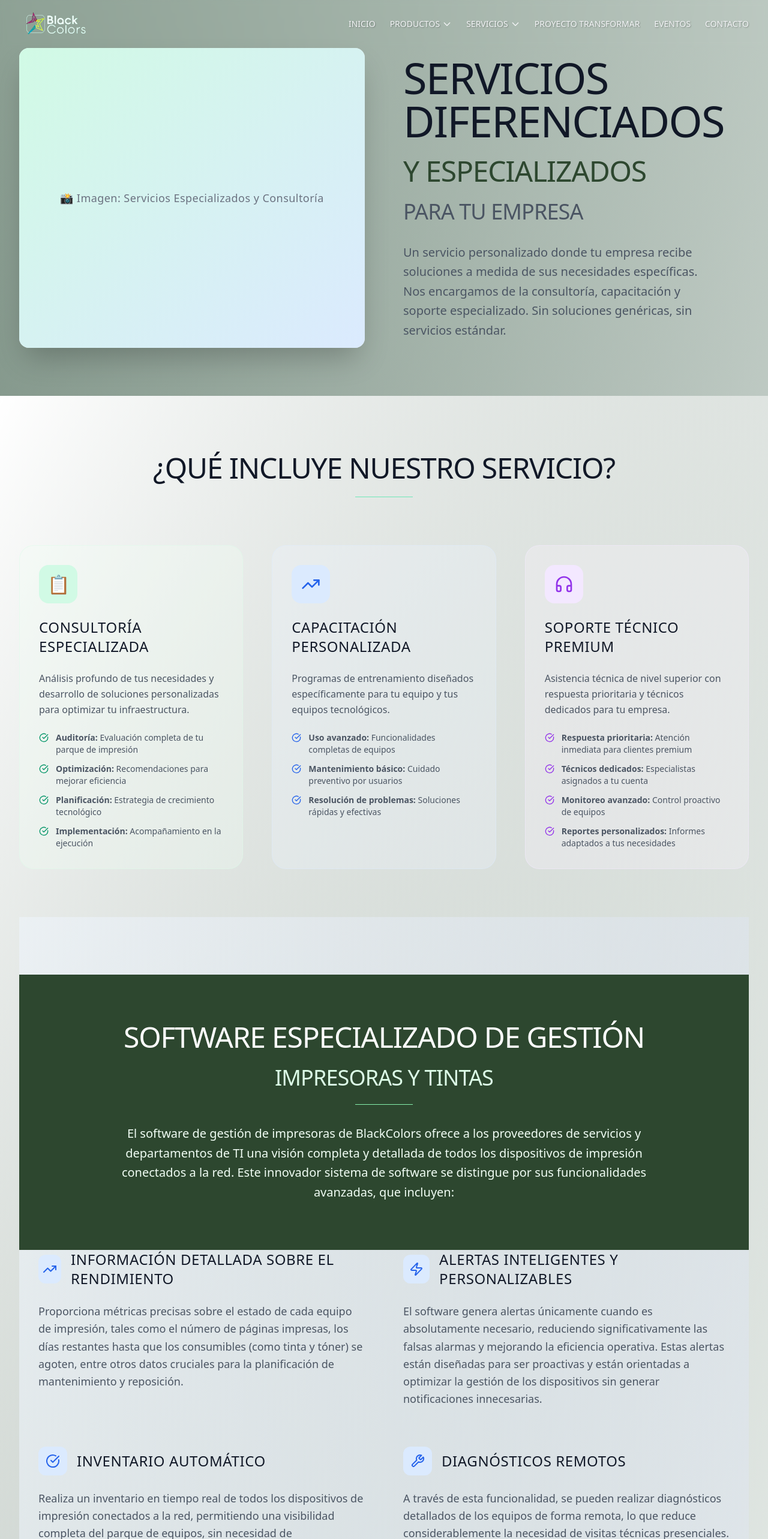
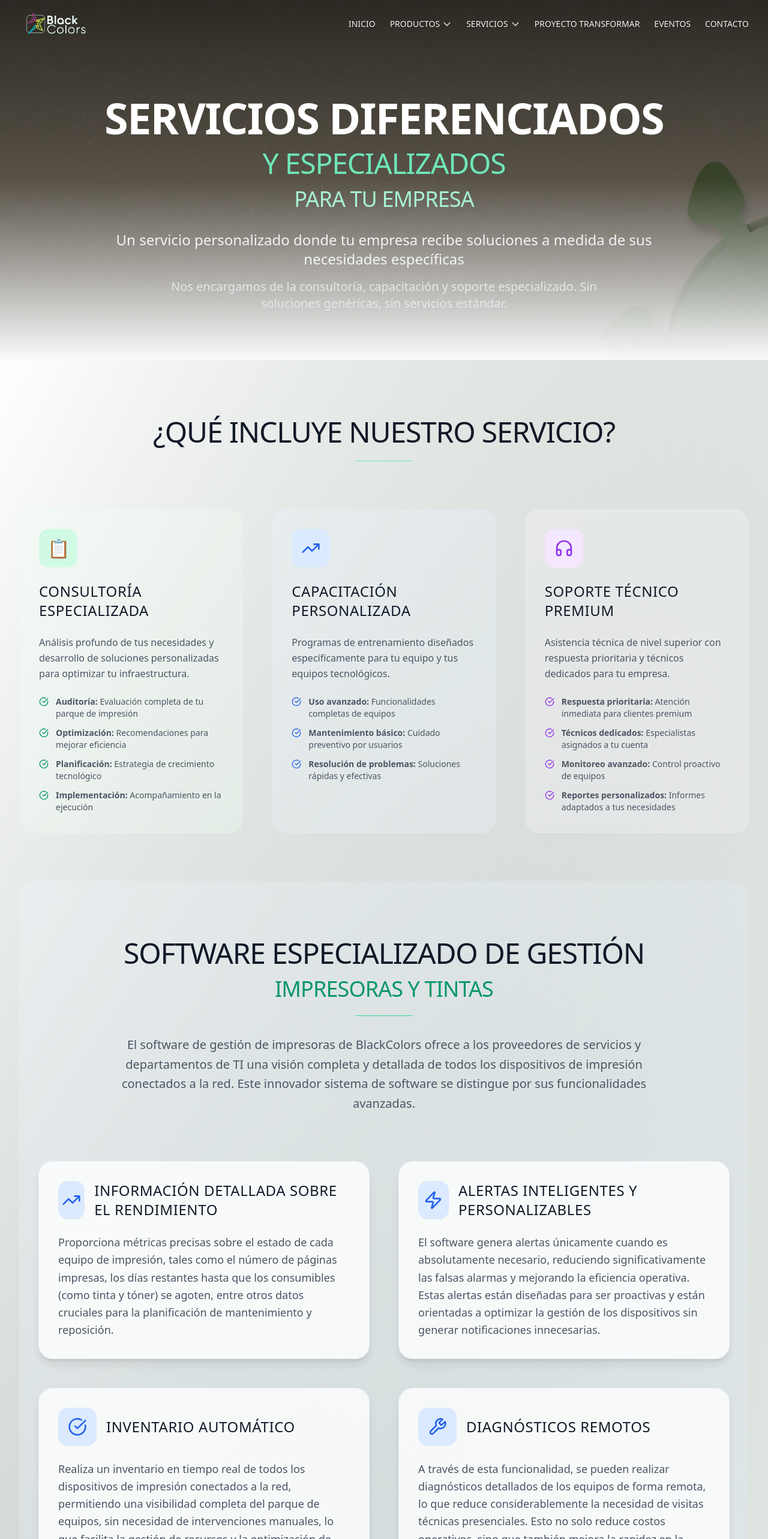
Before and after one commit to francobg7/black-colors-eco-print, a React (Vite) app: page /servicios/diferenciados in a window 1280 px wide. Shown: the top 2566 px of the page at 60% size. Built offline with nearby package versions, Linux system fonts and the light colour scheme.

Commit message:
hero modified

```diff
--- a/src/pages/servicios/diferenciados/index.tsx
+++ b/src/pages/servicios/diferenciados/index.tsx
@@ -5,38 +5,40 @@ import Footer from '@/components/Footer';
 const ServiciosDiferenciados = () => {
   return (
     <div className="min-h-screen bg-gradient-to-br from-green-50/30 to-white">
-      {/* Hero Section - Primera imagen + introducción */}
-      <section className="w-full bg-gradient-to-br from-green-50/40 to-emerald-50/20">
-        <div className="container mx-auto px-8 py-20">
-          <div className="grid grid-cols-1 lg:grid-cols-2 gap-16 items-center">
-            {/* Primera imagen - 50% ancho */}
+      {/* Hero Section with integrated information */}
       <div className="relative">
-              <div className="w-full h-[500px] bg-gradient-to-br from-gray-200 to-gray-300 rounded-2xl overflow-hidden shadow-2xl">
-                <div className="w-full h-full bg-gradient-to-br from-emerald-100 to-blue-100 flex items-center justify-center">
-                  <span className="text-gray-500 text-lg font-light tracking-wide">
-                    📸 Imagen: Servicios Especializados y Consultoría
-                  </span>
-                </div>
-              </div>
-            </div>
+        {/* Hero Background */}
+        <div className="relative h-[600px] overflow-hidden">
+          <img
+            src="/images/background-2.jpg"
+            alt="Servicios Diferenciados Hero"
+            className="w-full h-full object-cover"
+          />
+          {/* Gradient overlay for better text readability */}
+          <div className="absolute inset-0 bg-gradient-to-b from-black/80 via-black/60 to-gray-50" />
 
-            {/* Introducción del servicio */}
-            <div className="space-y-8">
-              <div className="space-y-6">
-                <h1 className="text-6xl lg:text-7xl font-light text-gray-900 leading-tight tracking-tight">
+          {/* Hero Content */}
+          <div className="absolute inset-0 flex flex-col items-center justify-center text-white px-8 pt-20">
+            <div className="max-w-5xl mx-auto text-center space-y-8">
+              {/* Main Title */}
+              <div className="space-y-4 animate-fade-in">
+                <h1 className="text-5xl lg:text-7xl font-bold mb-4 leading-tight tracking-tight animate-fade-in-up">
                   SERVICIOS DIFERENCIADOS
                 </h1>
-                <h2 className="text-4xl lg:text-5xl font-light text-[#2d472f] leading-tight tracking-tight">
+                <h2 className="text-3xl lg:text-5xl font-light text-emerald-300 leading-tight tracking-tight animate-fade-in-up animation-delay-200">
                   Y ESPECIALIZADOS
                 </h2>
-                <h3 className="text-3xl lg:text-4xl font-light text-gray-600 leading-tight tracking-tight">
+                <h3 className="text-2xl lg:text-4xl font-light text-emerald-200 leading-tight tracking-tight animate-fade-in-up animation-delay-300">
                   PARA TU EMPRESA
                 </h3>
               </div>
 
-              <div className="max-w-lg">
-                <p className="text-xl text-gray-600 leading-relaxed font-light">
-                  Un servicio personalizado donde tu empresa recibe soluciones a medida de sus necesidades específicas.
+              {/* Description */}
+              <div className="max-w-4xl mx-auto space-y-4 animate-fade-in animation-delay-400">
+                <p className="text-xl lg:text-2xl text-gray-100 leading-relaxed font-light animate-fade-in-up animation-delay-500">
+                  Un servicio personalizado donde tu empresa recibe soluciones a medida de sus necesidades específicas
+                </p>
+                <p className="text-lg lg:text-xl text-gray-200 leading-relaxed font-light max-w-3xl mx-auto animate-fade-in-up animation-delay-600">
                   Nos encargamos de la consultoría, capacitación y soporte especializado.
                   Sin soluciones genéricas, sin servicios estándar.
                 </p>
@@ -44,7 +46,7 @@ const ServiciosDiferenciados = () => {
             </div>
           </div>
         </div>
-      </section>
+      </div>
 
       {/* Información técnica del servicio - Pantalla completa */}
       <section className="w-full bg-gradient-to-br from-white to-green-50/20 py-24">
@@ -150,33 +152,29 @@ const ServiciosDiferenciados = () => {
           </div>
 
           {/* Software Especializado de Gestión de Impresoras */}
-          <div className="w-full bg-gradient-to-r from-blue-50/50 to-indigo-100/30 py-24">
-            {/* Hero Section con información de fondo - Ancho completo */}
-            <section className="w-full bg-[#2d472f] py-20">
+          <section className="w-full bg-gradient-to-br from-blue-50/30 to-indigo-100/20 py-24 rounded-3xl">
             <div className="container mx-auto px-8">
-                {/* Contenido principal sobre el background */}
-                <div className="text-center">
-                  <h3 className="text-5xl font-light text-white mb-6 tracking-tight">
+              {/* Header de la sección */}
+              <div className="text-center mb-20">
+                <h3 className="text-5xl font-light text-gray-900 mb-4 tracking-tight">
                   SOFTWARE ESPECIALIZADO DE GESTIÓN
                 </h3>
-                  <h4 className="text-4xl font-light text-green-100 mb-6 tracking-tight">
+                <h4 className="text-4xl font-light text-emerald-600 mb-6 tracking-tight">
                   IMPRESORAS Y TINTAS
                 </h4>
-                  <div className="w-24 h-px bg-green-300 mx-auto mb-8"></div>
-                  <p className="text-xl text-green-50 leading-relaxed font-light max-w-4xl mx-auto">
-                    El software de gestión de impresoras de BlackColors ofrece a los proveedores de servicios y departamentos de TI una visión completa y detallada de todos los dispositivos de impresión conectados a la red. Este innovador sistema de software se distingue por sus funcionalidades avanzadas, que incluyen:
+                <div className="w-24 h-px bg-emerald-400 mx-auto mb-8"></div>
+                <p className="text-xl text-gray-600 leading-relaxed font-light max-w-4xl mx-auto">
+                  El software de gestión de impresoras de BlackColors ofrece a los proveedores de servicios y departamentos de TI una visión completa y detallada de todos los dispositivos de impresión conectados a la red. Este innovador sistema de software se distingue por sus funcionalidades avanzadas.
                 </p>
               </div>
-              </div>
-            </section>
 
-            <div className="container mx-auto px-8">
-              <div className="grid grid-cols-1 lg:grid-cols-2 gap-16 mb-20">
+              {/* Grid de funcionalidades principales */}
+              <div className="grid grid-cols-1 lg:grid-cols-2 gap-12 mb-20">
                 {/* Información detallada sobre el rendimiento */}
-                <div className="space-y-6">
+                <div className="bg-white/80 rounded-3xl p-8 border border-blue-100/50 shadow-lg hover:shadow-xl transition-all duration-300">
                   <div className="flex items-center space-x-4 mb-6">
-                    <div className="w-12 h-12 bg-blue-100 rounded-xl flex items-center justify-center">
-                      <TrendingUp className="w-6 h-6 text-blue-600" />
+                    <div className="w-16 h-16 bg-blue-100 rounded-2xl flex items-center justify-center">
+                      <TrendingUp className="w-8 h-8 text-blue-600" />
                     </div>
                     <h4 className="text-2xl font-medium text-gray-900 tracking-wide">
                       INFORMACIÓN DETALLADA SOBRE EL RENDIMIENTO
@@ -188,10 +186,10 @@ const ServiciosDiferenciados = () => {
                 </div>
 
                 {/* Alertas inteligentes y personalizables */}
-                <div className="space-y-6">
+                <div className="bg-white/80 rounded-3xl p-8 border border-blue-100/50 shadow-lg hover:shadow-xl transition-all duration-300">
                   <div className="flex items-center space-x-4 mb-6">
-                    <div className="w-12 h-12 bg-blue-100 rounded-xl flex items-center justify-center">
-                      <Zap className="w-6 h-6 text-blue-600" />
+                    <div className="w-16 h-16 bg-blue-100 rounded-2xl flex items-center justify-center">
+                      <Zap className="w-8 h-8 text-blue-600" />
                     </div>
                     <h4 className="text-2xl font-medium text-gray-900 tracking-wide">
                       ALERTAS INTELIGENTES Y PERSONALIZABLES
@@ -203,10 +201,10 @@ const ServiciosDiferenciados = () => {
                 </div>
 
                 {/* Inventario automático */}
-                <div className="space-y-6">
+                <div className="bg-white/80 rounded-3xl p-8 border border-blue-100/50 shadow-lg hover:shadow-xl transition-all duration-300">
                   <div className="flex items-center space-x-4 mb-6">
-                    <div className="w-12 h-12 bg-blue-100 rounded-xl flex items-center justify-center">
-                      <CheckCircle className="w-6 h-6 text-blue-600" />
+                    <div className="w-16 h-16 bg-blue-100 rounded-2xl flex items-center justify-center">
+                      <CheckCircle className="w-8 h-8 text-blue-600" />
                     </div>
                     <h4 className="text-2xl font-medium text-gray-900 tracking-wide">
                       INVENTARIO AUTOMÁTICO
@@ -218,10 +216,10 @@ const ServiciosDiferenciados = () => {
                 </div>
 
                 {/* Diagnósticos remotos */}
-                <div className="space-y-6">
+                <div className="bg-white/80 rounded-3xl p-8 border border-blue-100/50 shadow-lg hover:shadow-xl transition-all duration-300">
                   <div className="flex items-center space-x-4 mb-6">
-                    <div className="w-12 h-12 bg-blue-100 rounded-xl flex items-center justify-center">
-                      <Wrench className="w-6 h-6 text-blue-600" />
+                    <div className="w-16 h-16 bg-blue-100 rounded-2xl flex items-center justify-center">
+                      <Wrench className="w-8 h-8 text-blue-600" />
                     </div>
                     <h4 className="text-2xl font-medium text-gray-900 tracking-wide">
                       DIAGNÓSTICOS REMOTOS
@@ -233,15 +231,16 @@ const ServiciosDiferenciados = () => {
                 </div>
               </div>
 
+              {/* Resumen final */}
               <div className="text-center">
-                <div className="max-w-4xl mx-auto">
-                  <p className="text-xl text-gray-700 leading-relaxed font-light">
+                <div className="bg-gradient-to-r from-blue-50/50 to-indigo-100/30 rounded-3xl p-12 border border-blue-200/30">
+                  <p className="text-xl text-gray-700 leading-relaxed font-light max-w-4xl mx-auto">
                     Este servicio diferenciado está diseñado para ofrecer una gestión eficiente, reducción de costos operativos y mejorar la experiencia de los clientes, asegurando que los equipos de impresión operen siempre en condiciones óptimas.
                   </p>
                 </div>
               </div>
             </div>
-          </div>
+          </section>
 
 
         </div>
```
Lines whose indentation alone changed are shown as unchanged.
